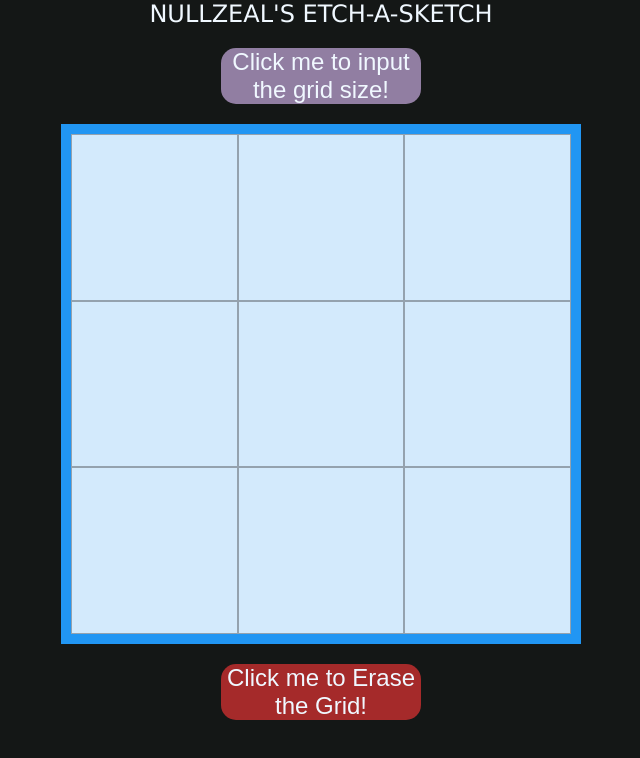
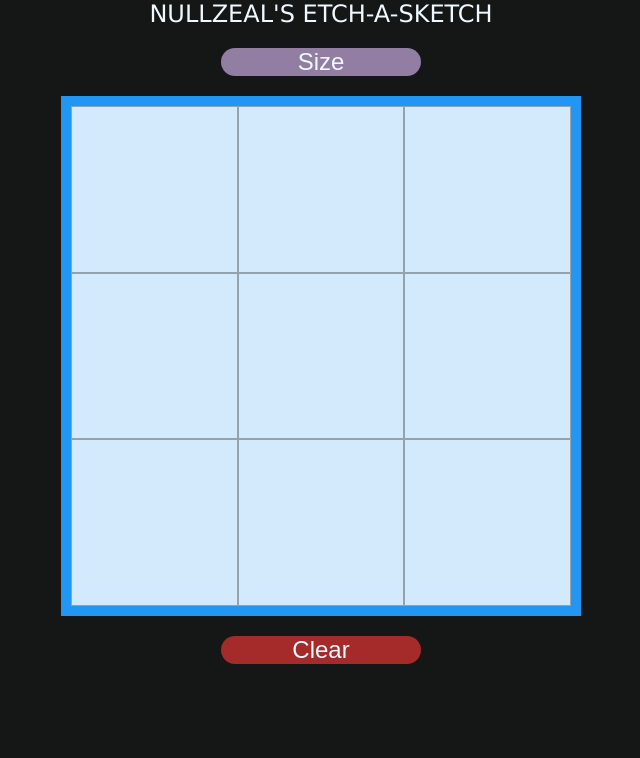
Before and after one commit to NullZeal/etch-a-sketch, a plain HTML site: page index.html in a window 1280 px wide. Shown: the top 758 px of the page, without its empty margins (319-959 px from the left). Drawn offline with Linux system fonts and the light colour scheme.

Commit message:
Changed the text of the clear and resize buttons

```diff
--- a/index.html
+++ b/index.html
@@ -12,13 +12,13 @@
 
 <body>
     <p>NULLZEAL'S ETCH-A-SKETCH</p>
-    <button id="inputButton" type="button" class="button">Click me to input the grid size!</button>
+    <button id="inputButton" type="button" class="button">Size</button>
 
     <div id="grid-container">
         <div id="grid"></div>
     </div>
 
-    <button id="eraseButton" type="button" class="button">Click me to Erase the Grid!</button>
+    <button id="eraseButton" type="button" class="button">Clear</button>
 
 
 
```
